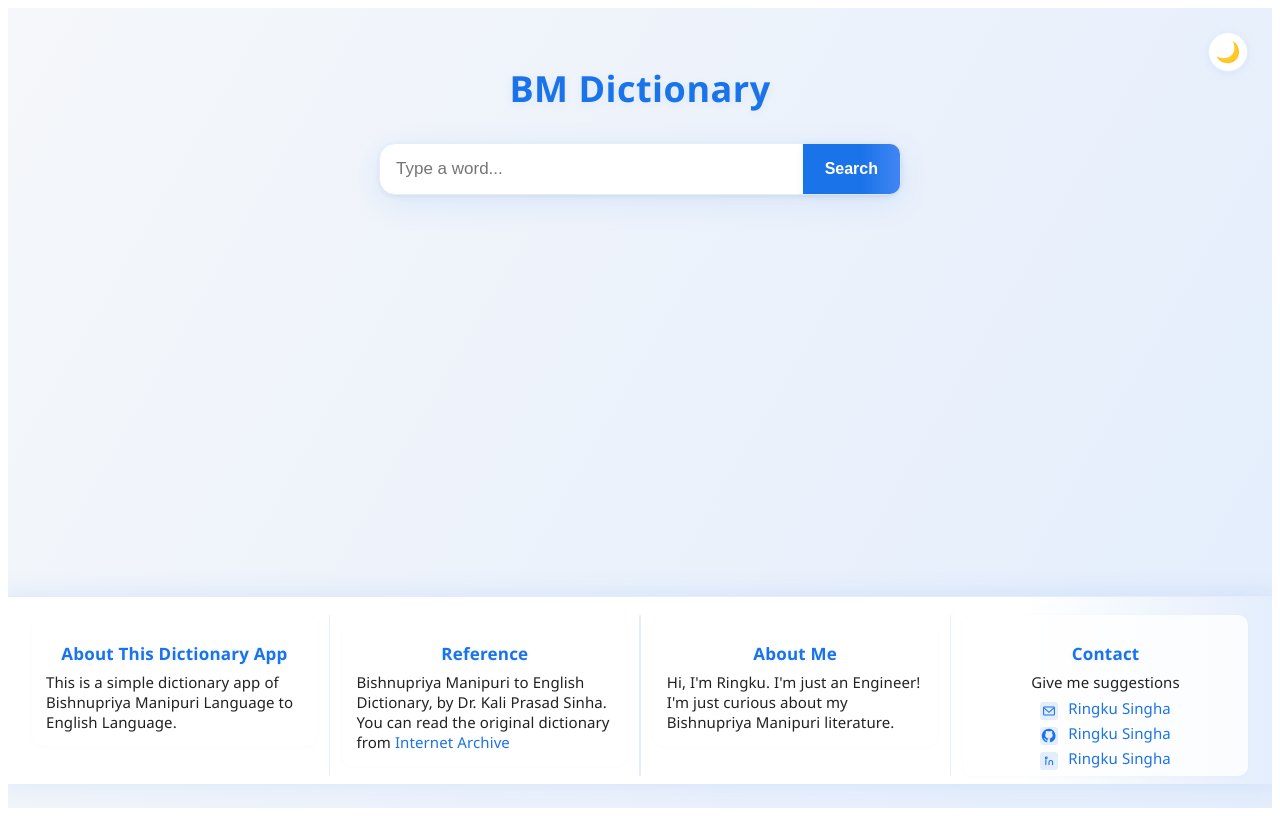
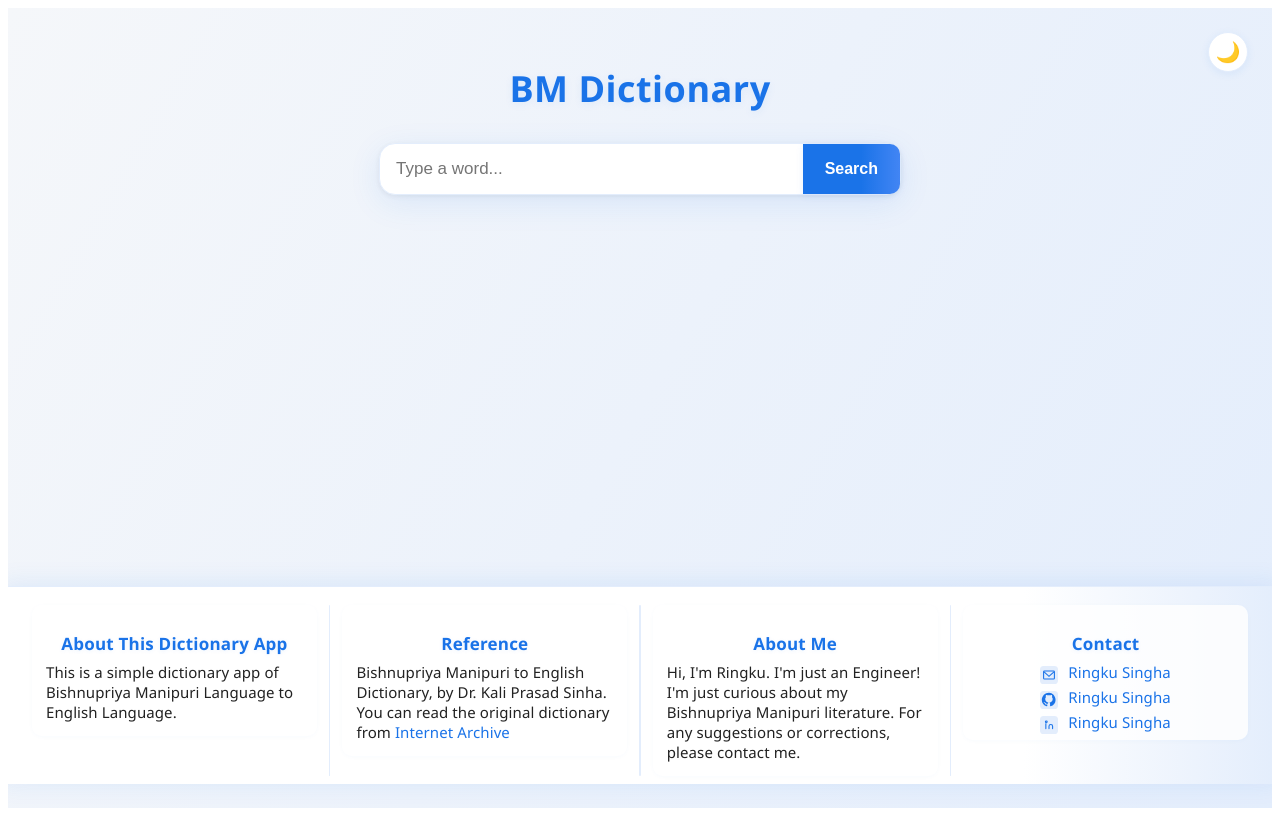
Before and after one commit to ringku1/Bishnupriya-Manipuri-Language-Dictionary, a React (Vite) app: page / in a window 1280 px wide. Built offline with nearby package versions, Linux system fonts and the light colour scheme.

Commit message:
fix about me

```diff
--- a/src/App.jsx
+++ b/src/App.jsx
@@ -95,13 +95,13 @@ function App() {
             <h3>About Me</h3>
             <p>
               Hi, I'm Ringku. I'm just an Engineer! I'm just curious about my
-              Bishnupriya Manipuri literature.
+              Bishnupriya Manipuri literature. For any suggestions or
+              corrections, please contact me.
             </p>
           </div>
           <div className="footer-divider"></div>
           <div className="footer-section contact-info">
             <h3>Contact</h3>
-            <p>Give me suggestions</p>
             <ul>
               <li>
                 <span className="contact-icon" title="Email" aria-label="Email">
```
